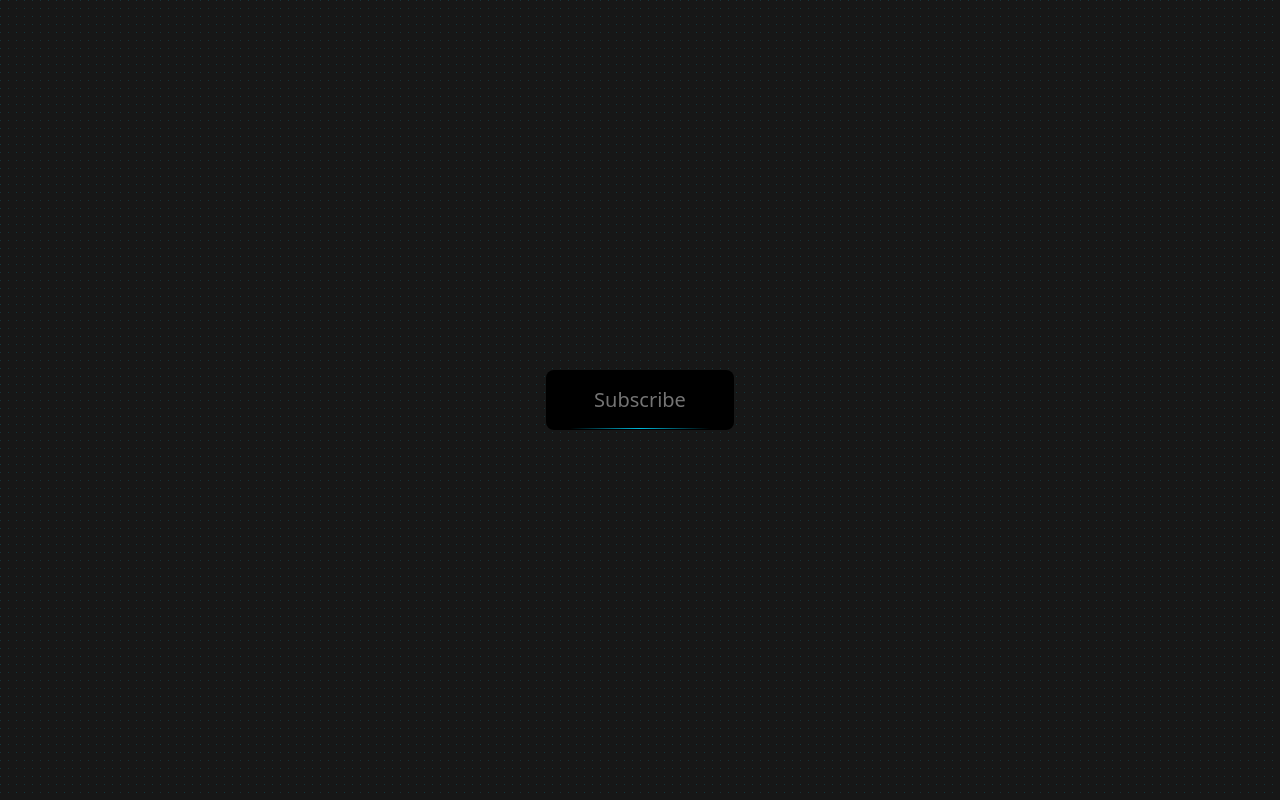
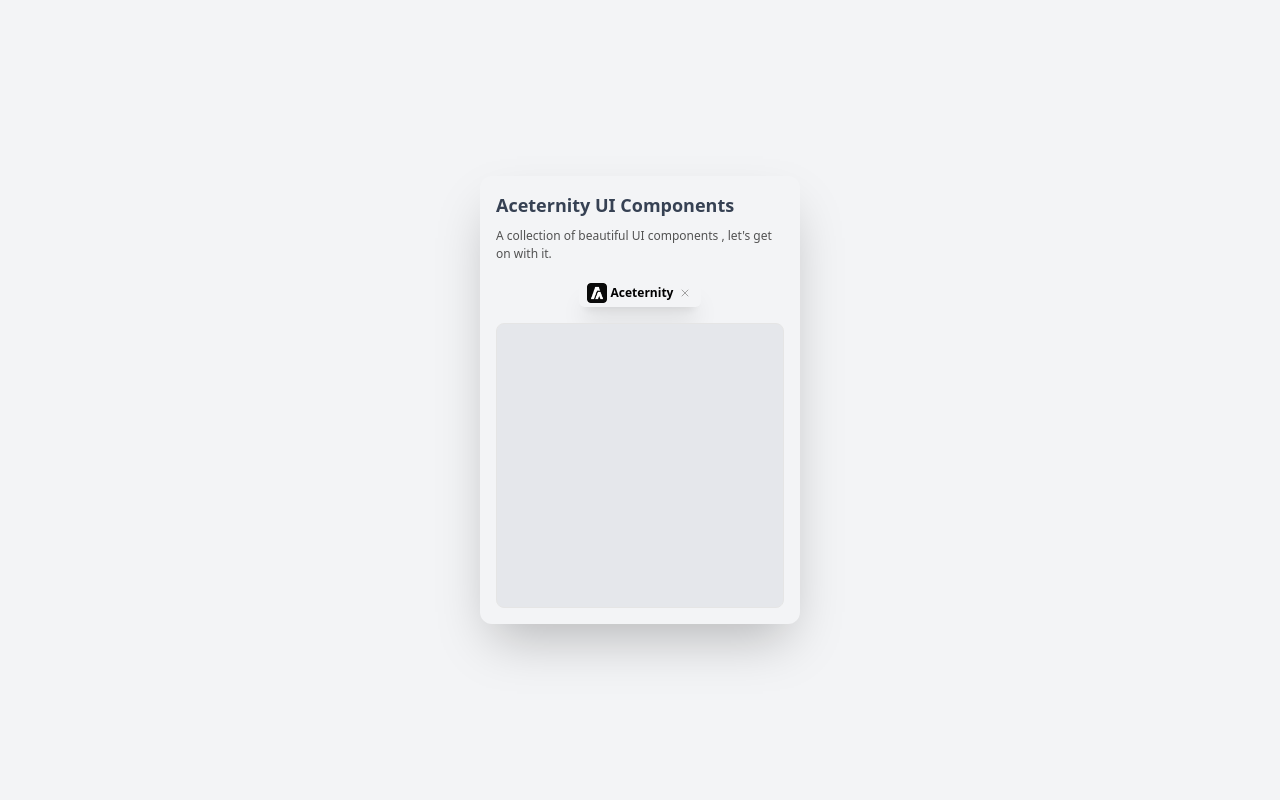
Before and after one commit to komal-kumawat/framerMotion, a React (Vite) app: page / in a window 1280 px wide. Built offline with nearby package versions, Linux system fonts and the light colour scheme.

Commit message:
added card comp and animated it well

```diff
--- a/package.json
+++ b/package.json
@@ -11,6 +11,8 @@
   },
   "dependencies": {
     "@tailwindcss/vite": "^4.1.13",
+    "geist": "^1.5.1",
+    "lucide-react": "^0.545.0",
     "motion": "^12.23.24",
     "react": "^19.1.1",
     "react-dom": "^19.1.1"
--- a/src/App.tsx
+++ b/src/App.tsx
@@ -1,10 +1,12 @@
 import "./App.css";
+import CardContent from "./pages/CardContent";
 import DottedPage from "./pages/DottedPage";
 
 function App() {
   return (
     <div>
-      <DottedPage/>
+      {/* <DottedPage/> */}
+      <CardContent/>
     </div>
   )
 }
--- a/src/components/Button.tsx
+++ b/src/components/Button.tsx
@@ -11,10 +11,13 @@
             //     ease:"easeInOut"
             // }}
             whileHover={{
-                rotateX:20,
+                rotateX:25,
                 rotateY:10,
-                boxShadow:"0px 20px 50px rgba(8 , 112 , 184 , 0.7"
-
+                boxShadow:"0px 20px 50px rgba(8 , 112 , 184 , 0.7",
+                y:-5
+            }}
+            whileTap={{
+                y:0
             }}
             style={{
                 translateZ:100,   //for 3d effect
--- /dev/null
+++ b/src/components/Card.tsx
@@ -0,0 +1,85 @@
+import { X } from "lucide-react";
+import logo from "../assets/logo.png";
+import { AnimatePresence, motion } from "motion/react";
+import { useState } from "react";
+const Card = () => {
+    const [open, setOpen] = useState(true);
+    return (
+        <>
+            <AnimatePresence>
+                {open &&
+                    <motion.div
+                        initial={{
+                            opacity:0,
+                            scale:0.5,
+                            filter:"blur(10px)",
+
+
+                        }}
+                        transition={{
+                            ease:"easeInOut",
+                            duration:0.5
+                        }}
+                        animate={{
+                            opacity:1,
+                            scale:1,
+                            filter:"blur(0px)"
+                        }}
+                        exit={{
+                            opacity: 0,
+                            scale: 0.9,
+                            filter: "blur(10px)"
+                        }}
+                        className={"w-80 min-h-[28rem]  rounded-xl  shadow-2xl p-4 flex flex-col "}
+                    >
+                        <h1 className="font-bold text-[18px] text-gray-700">Aceternity UI Components</h1>
+                        <p
+                            className=" text-neutral-600 mt-2 text-[12px] "
+                        >A collection of beautiful UI components , let's get on with it.
+                        </p>
+                        <div className="flex items-center justify-center">
+                            <button className="flex items-center gap-1 text-[12px] mt-4 shadow-xl rounded-md px-2 py-1 font-bold" >
+                                <img src={logo} alt="logo" width={50} height={50} className="h-5 w-5" />
+                                Aceternity
+                                <X className="h-3 w-4 top-0 right-0 text-neutral-400" onClick={() => setOpen(!open)}></X>
+                            </button>
+                        </div>
+                        <div className="bg-gray-200 flex-1 mt-4 rounded-lg border border-neutral-200 relative">
+                            {/* motion divs here */}
+                            <motion.div
+                                initial={{
+                                    opacity: 0,
+                                    scale: 0.98,
+                                    filter: "blur(10px)"
+                                }}
+                                whileHover={{
+                                    opacity: 1,
+                                    scale: 1.05,
+                                    filter: "blur(0px)"
+                                }}
+                                transition={{
+                                    ease: "easeInOut",
+                                    duration: 0.5
+                                }}
+                                className="absolute inset-0 h-full w-full bg-white rounded-lg divide-y divide-neutral-200 border border-neutral-200">
+                                <div className="p-4 text-[10px] flex items-start">abcd</div>
+                                <div className="p-4 text-[10px] flex items-start">abcd</div>
+                                <div className="p-4 text-[10px] flex items-start">abcd</div>
+                                <div className="p-4 text-[10px] flex items-start">abcd</div>
+                                <div className="p-4 text-[10px] flex items-start">abcd</div>
+                                <div className="flex items-start p-4 text-[10px]">abcd</div>
+
+
+                            </motion.div>
+
+
+                        </div>
+                    </motion.div>
+                }
+            </AnimatePresence>
+        </>
+
+    )
+}
+
+export default Card
--- /dev/null
+++ b/src/pages/CardContent.tsx
@@ -0,0 +1,13 @@
+import Card from "../components/Card"
+
+const CardContent = () => {
+    return (
+        <div
+            className="h-screen font-sans flex items-center justify-center bg-gray-100"
+        >
+            <Card/>
+        </div>
+    )
+}
+
+export default CardContent
```
Also changed, not shown: src/assets/logo.png (added), 1 other file (tests, documents, lock files or other folders).
